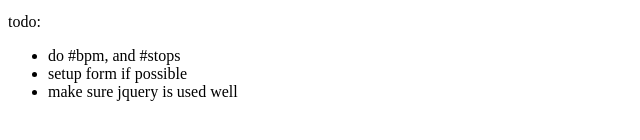
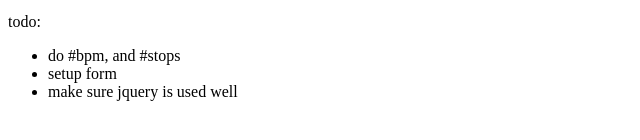
Before and after one commit to SArpnt/stepmania-js, a plain HTML site: page index.html in a window 1280 px wide. Shown: the part 548-688 px from the top of the page, 0-640 px from the left. Drawn offline with nearby package versions, Linux system fonts and the light colour scheme.

Commit message:
Update index.html

```diff
--- a/index.html
+++ b/index.html
@@ -24,7 +24,7 @@
 	todo:
 	<ul>
 		<li>do #bpm, and #stops</li>
-		<li>setup form if possible</li>
+		<li>setup form</li>
 		<li>make sure jquery is used well</li>
 	</ul>
 </body>
```
